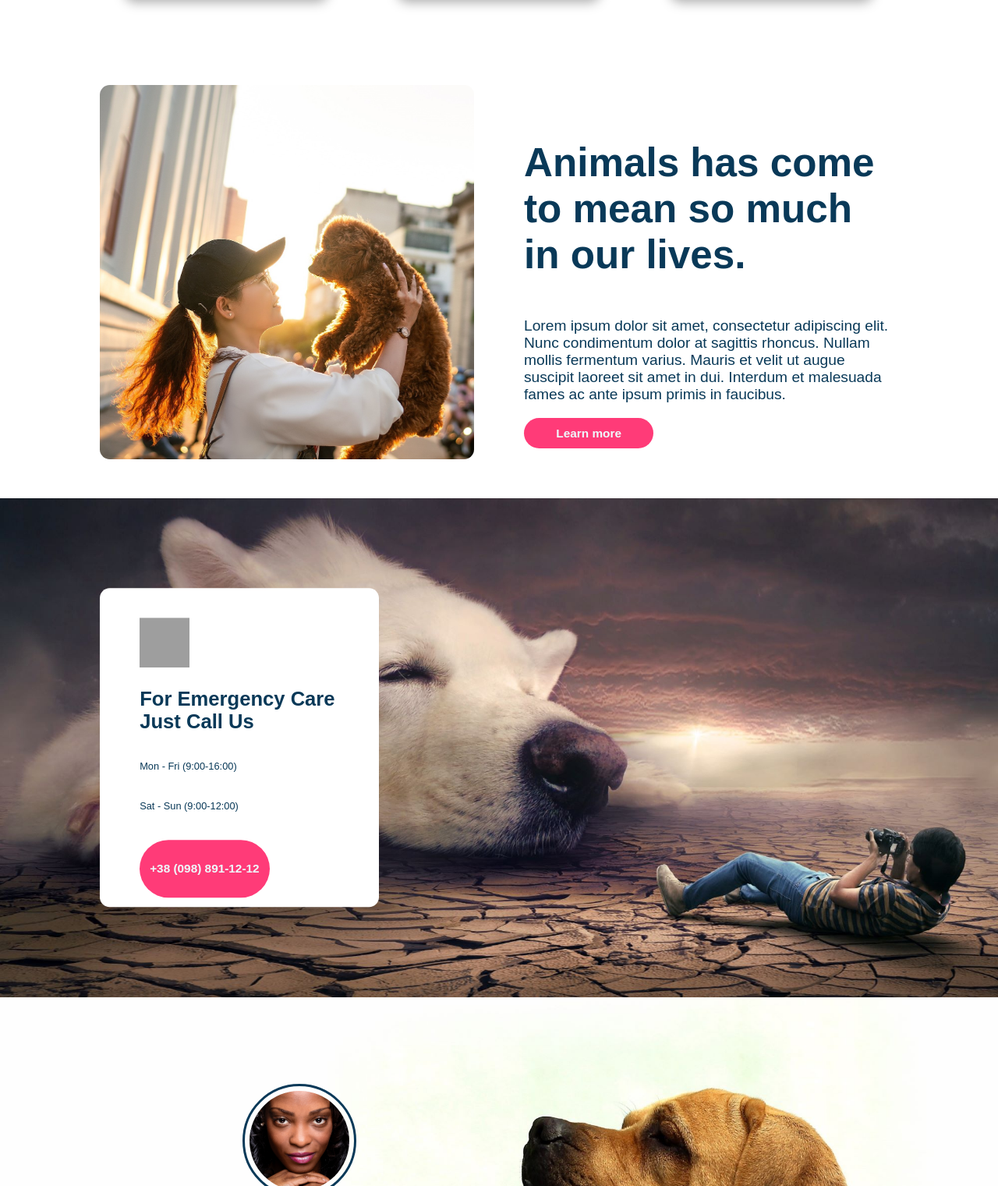
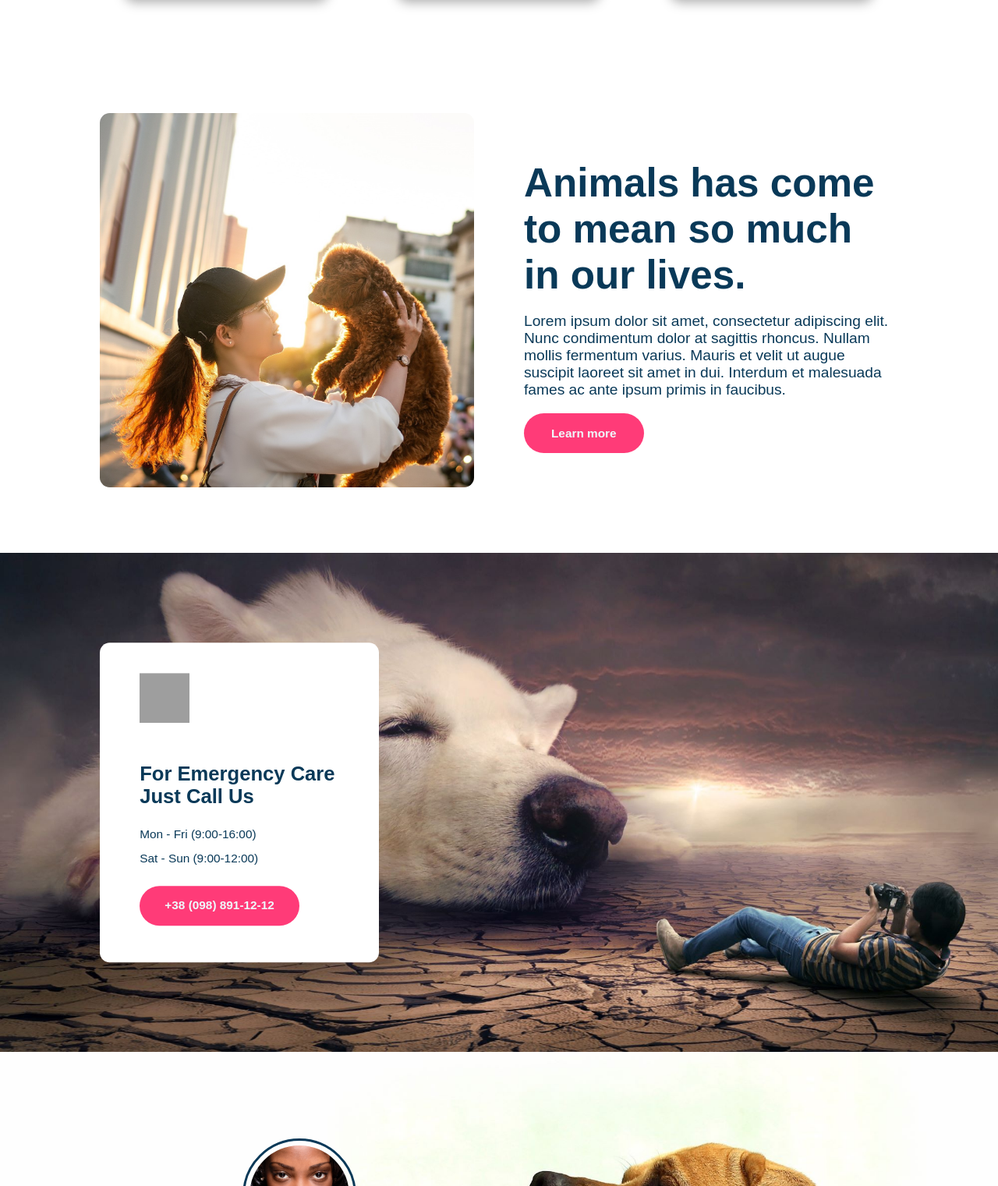
Before and after one commit to mErlin-sp/pet-care-website-template, a plain HTML site: page index.html in a window 1280 px wide. Shown: the part 1279-2800 px from the top of the page at 78% size. Drawn offline with Linux system fonts and the light colour scheme; grey boxes are pictures that could not be loaded.

Commit message:
Fix outline bug

```diff
--- a/index.html
+++ b/index.html
@@ -36,7 +36,7 @@
                 <button class="transparent-button text-color-blue text-1-2vw text-bold text-font">About</button>
                 <button class="transparent-button text-color-blue text-1-2vw text-bold text-font">Blog</button>
                 <button class="transparent-button text-color-blue text-1-2vw text-bold text-font">Contact</button>
-                <button class="menu-solid-button solid-button text-color-white text-1-5vw text-bold text-font border-radius-3">
+                <button class="menu-solid-button solid-button medium-button text-color-white text-1-5vw text-bold text-font border-radius-3">
                     Get
                     Quote
                 </button>
@@ -51,7 +51,7 @@
                 <p class="promo-text-small text-color-blue text-1-5vw text-font">Far far away, behind the word
                     mountains, far from the countries
                     vokalia.</p>
-                <button class="promo-solid-button solid-button border-radius-3 text-1-2vw text-bold text-font">Our
+                <button class="solid-button big-button border-radius-3 text-1-2vw text-bold text-font">Our
                     Services
                 </button>
                 <div id="promo-care">
@@ -103,7 +103,7 @@
                     Nunc condimentum
                     dolor at sagittis rhoncus. Nullam mollis fermentum varius. Mauris et velit ut augue suscipit laoreet
                     sit amet in dui. Interdum et malesuada fames ac ante ipsum primis in faucibus.</p>
-                <button class="promo-solid-button solid-button border-radius-3 text-1-2vw text-bold text-font">Learn
+                <button class="solid-button big-button border-radius-3 text-1-2vw text-bold text-font">Learn
                     more
                 </button>
             </div>
@@ -111,11 +111,12 @@
         <!--EMERGENCY-->
         <div id="emergency">
             <div id="emergency-info">
-                <img src="https://img.icons8.com/ios-filled/100/000000/ringer-volume.png" alt="hot ringer"/>
-                <p class="text-color-blue text-2vw text-font text-bold">For Emergency Care<br>Just Call Us<br></p>
-                <p class="text-color-blue text-1vw text-font">Mon - Fri (9:00-16:00)<br></p>
-                <p class="text-color-blue text-1vw text-font">Sat - Sun (9:00-12:00)</p>
-                <button class="promo-solid-button solid-button border-radius-3 text-1-2vw text-bold text-font">+38 (098)
+                <img src="https://img.icons8.com/color/96/null/incoming-call--v1.png" alt="incoming call"/>
+                <p class="text-color-blue text-2vw text-font text-bold margin-bottom-0">For Emergency Care</p>
+                <p class="text-color-blue text-2vw text-font text-bold margin-bottom-2vw">Just Call Us</p>
+                <p class="text-color-blue text-1-2vw text-font margin-bottom-1vw">Mon - Fri (9:00-16:00)<br></p>
+                <p class="text-color-blue text-1-2vw text-font margin-bottom-2vw">Sat - Sun (9:00-12:00)</p>
+                <button class="solid-button big-button  border-radius-3 text-1-2vw text-bold text-font">+38 (098)
                     891-12-12
                 </button>
             </div>
@@ -140,7 +141,7 @@
             things don't necessarily spoil the good things and make them unimportant. No… It's a thing; it's like a
             plan, but with more greatness.</p>
         <div id="footer-buttons">
-            <button class="transparent-button text-1-2vw text-bold">Learn more</button>
+            <button class="transparent-button border-white text-1-2vw text-bold">Learn more</button>
             <button class="solid-button text-1-2vw text-bold">Make a donation</button>
         </div>
     </div>
--- a/style.css
+++ b/style.css
@@ -28,7 +28,7 @@ body {
 }
 
 #address, #phone {
-    width: 20vw;
+    /*width: 20vw;*/
     height: 3vw;
     float: right;
     margin: 1vw 0;
@@ -49,7 +49,7 @@ body {
 }
 
 #address {
-    margin-right: 1vw;
+    margin-right: 5vw;
 }
 
 #bottom-header {
@@ -85,7 +85,8 @@ body {
 
     display: inline-flex;
     flex-direction: row;
-    gap: 1vw;
+    align-items: center;
+    gap: 2vw;
     overflow: hidden;
 }
 
@@ -155,13 +156,6 @@ body {
     margin: 3vw 0;
 }
 
-.promo-solid-button {
-    color: #EFFAFC;
-
-    width: 13vw;
-    height: 3vw;
-}
-
 #promo-care {
     width: 30vw;
     height: 10vw;
@@ -227,7 +221,7 @@ body {
     flex-direction: row;
     justify-content: center;
     align-items: center;
-    padding: 0 10vw;
+    padding: 5vw 10vw;
 }
 
 #animals-left {
@@ -242,6 +236,10 @@ body {
 #animals-right {
     flex: 1 1;
     padding: 5vw 0 5vw 5vw;
+}
+
+#animals-right p:first-child {
+    margin: 1vw 0;
 }
 
 #emergency {
@@ -275,11 +273,12 @@ body {
 }
 
 #emergency-info > * {
-    flex: 1 1 auto;
+    /*flex: 1 1 auto;*/
 }
 
-#emergency-info > p {
-    margin: 0;
+#emergency-info .solid-button {
+    width: 16vw;
+    height: 4vw;
 }
 
 #emergency-info img {
@@ -311,7 +310,9 @@ body {
 
     outline: 0.3vw solid #093958;
     outline-offset: 0.5vw;
-    border-radius: 10vw;
+    border-radius: 50%;
+    -moz-border-radius: 50%;
+    -webkit-border-radius: 50%;
     margin: 1vw;
 }
 
@@ -402,12 +403,37 @@ body {
 
 .transparent-button {
     background-color: transparent;
+    border: none;
+}
+
+.border-white {
     border: 0.1vw solid white;
 }
 
 .solid-button {
+    color: #EFFAFC;
     background-color: #FF3B78;
     border: none;
+}
+
+.big-button {
+    width: 12vw;
+    height: 4vw;
+}
+
+.small-button {
+    width: 8vw;
+    height: 2vw;
+}
+
+.medium-button {
+    width: 10vw;
+    height: 3vw;
+}
+
+.big-button {
+    width: 12vw;
+    height: 4vw;
 }
 
 .border-radius-3 {
@@ -417,3 +443,15 @@ body {
 .border-radius-5 {
     border-radius: 5vw;
 }
+
+.margin-bottom-0 {
+    margin-bottom: 0;
+}
+
+.margin-bottom-1vw {
+    margin: 0 0 1vw 0;
+}
+
+.margin-bottom-2vw {
+    margin: 0 0 2vw 0;
+}
```
